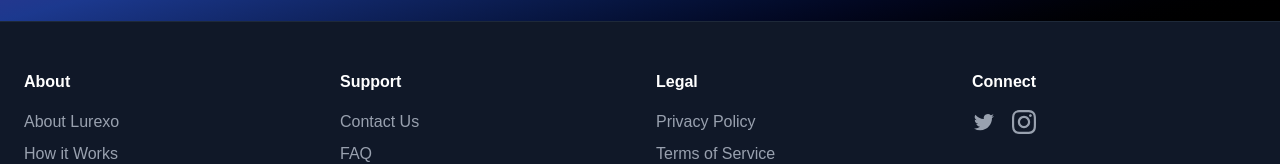
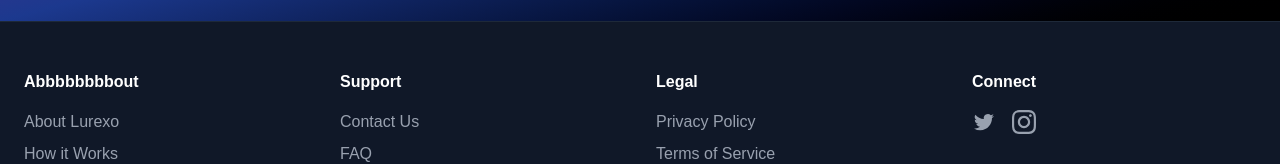
Before and after one commit to TayoOdesanya/lurexo-platform, a Next.js app in the folder frontend/: page / in a window 1280 px wide. Shown: the part 2259-2423 px from the top of the page. Built offline with nearby package versions, Linux system fonts and the light colour scheme; no server answers.

Commit message:
Abbbbbout

```diff
--- a/frontend/app/components/Footer.tsx
+++ b/frontend/app/components/Footer.tsx
@@ -17,7 +17,7 @@ export default function Footer() {
       <div className="max-w-7xl mx-auto px-6">
         <div className="grid grid-cols-1 md:grid-cols-4 gap-8 mb-8">
           <div>
-            <h4 className={`${text} font-bold mb-4`}>About</h4>
+            <h4 className={`${text} font-bold mb-4`}>Abbbbbbbbout</h4>
             <ul className="space-y-2">
               <li><Link href="/about" className={`${textSecondary} hover:${text} transition-colors`}>About Lurexo</Link></li>
               <li><Link href="/how-it-works" className={`${textSecondary} hover:${text} transition-colors`}>How it Works</Link></li>
```
